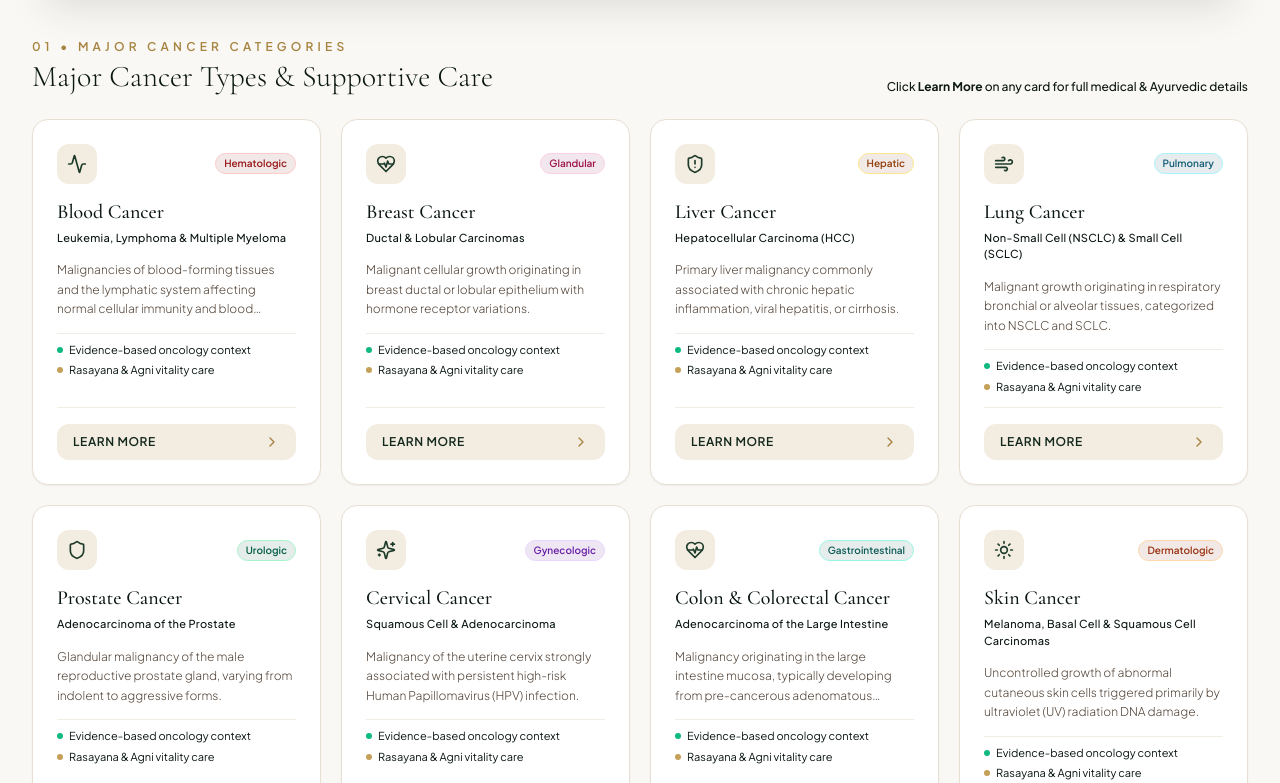
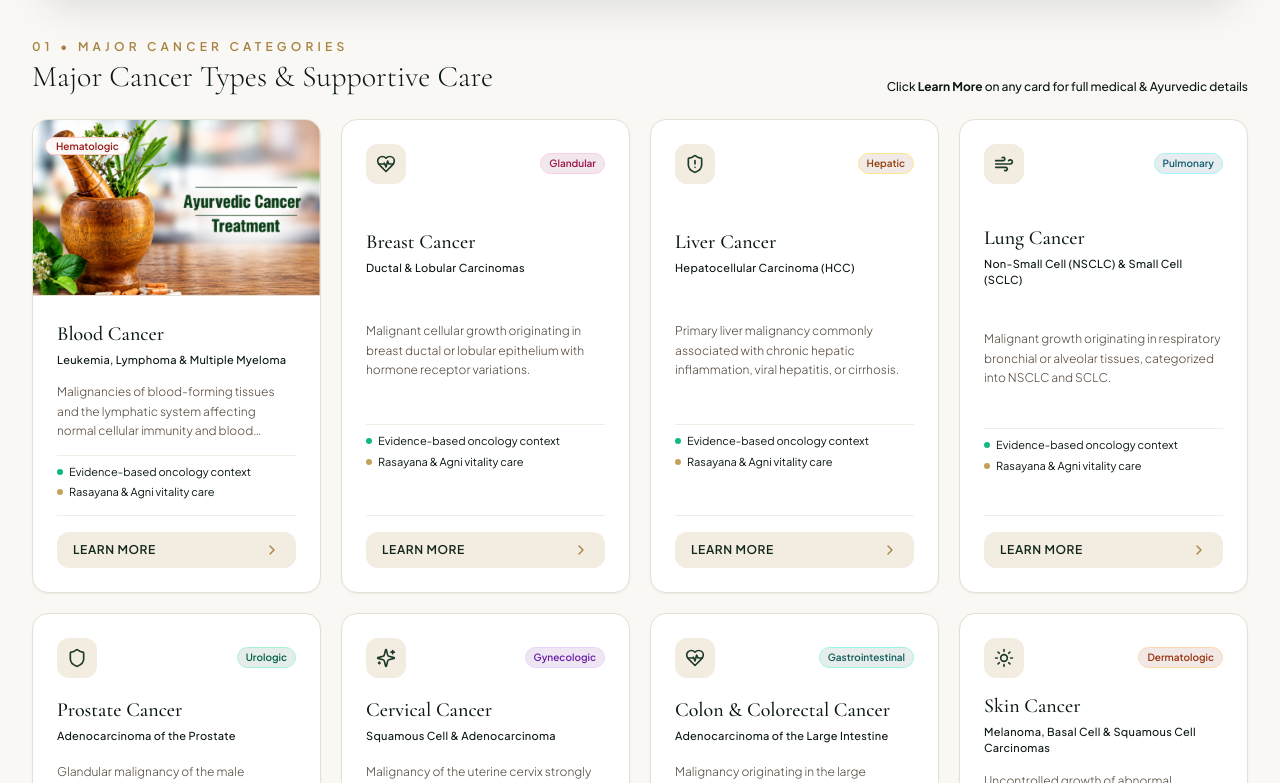
Before and after one commit to Shrikanthkk/sri-krishna-ayurvedic-, a React (Vite) app: page /treatments/cancer-treatment in a window 1280 px wide. Shown: the part 1037-1820 px from the top of the page. Built offline with nearby package versions, Linux system fonts and the light colour scheme.

Commit message:
feat: add Ayurvedic Cancer Treatment image to Blood Cancer card and modal in cancer care section

```diff
--- a/src/components/CancerDetailModal.jsx
+++ b/src/components/CancerDetailModal.jsx
@@ -101,6 +101,22 @@ export default function CancerDetailModal({ cancerItem, isOpen, onClose, onOpenB
 
             {/* Scrollable Content Body */}
             <div className="p-5 sm:p-8 overflow-y-auto space-y-6 text-earth-900 grow">
+
+              {/* Optional Cancer/Ayurvedic Feature Image Banner */}
+              {cancerItem.image && (
+                <div className="relative h-48 sm:h-64 w-full rounded-2xl overflow-hidden border border-earth-200 shadow-sm bg-cream-100">
+                  <img
+                    src={cancerItem.image}
+                    alt={cancerItem.title}
+                    className="w-full h-full object-cover"
+                  />
+                  <div className="absolute inset-0 bg-gradient-to-t from-forest-950/70 via-transparent to-transparent flex items-end p-4">
+                    <span className="text-xs text-cream-100 font-medium tracking-wide">
+                      Ayurvedic Integrative & Supportive Oncology Care
+                    </span>
+                  </div>
+                </div>
+              )}
 
               {/* Medical Notice Banner */}
               <div className="p-4 bg-amber-500/10 border-l-4 border-amber-600 rounded-r-2xl flex items-start gap-3 text-xs text-earth-900">
--- a/src/data/cancerData.js
+++ b/src/data/cancerData.js
@@ -16,6 +16,7 @@ export const majorCancerTypes = [
     category: "Hematologic Malignancy",
     badgeColor: "bg-red-900/10 text-red-800 border-red-200",
     iconName: "Activity",
+    image: "/images/ayurvedic_cancer_treatment.png",
     shortSummary: "Malignancies of blood-forming tissues and the lymphatic system affecting normal cellular immunity and blood production.",
     points: {
       whatItIs: "Cancers that originate in bone marrow blood-forming tissues (Leukemia), the lymphatic system (Lymphoma), or plasma cells (Multiple Myeloma), leading to abnormal white blood cell proliferation and impaired normal blood function.",
--- a/src/pages/treatments/CancerTreatment.jsx
+++ b/src/pages/treatments/CancerTreatment.jsx
@@ -173,10 +173,27 @@ export default function CancerTreatment({ onOpenBooking }) {
               return (
                 <div
                   key={cancer.id}
-                  className="bg-white rounded-2xl border border-earth-200 shadow-sm hover:shadow-elevated transition-all duration-300 flex flex-col justify-between p-5 sm:p-6 group hover:-translate-y-1"
+                  className="bg-white rounded-2xl border border-earth-200 shadow-sm hover:shadow-elevated transition-all duration-300 flex flex-col justify-between overflow-hidden group hover:-translate-y-1"
                 >
-                  <div className="space-y-3.5">
-                    {/* Top Icon & Category Badge */}
+                  {/* Top Image Banner if present */}
+                  {cancer.image ? (
+                    <div className="relative h-44 w-full overflow-hidden bg-cream-100 border-b border-earth-200">
+                      <img
+                        src={cancer.image}
+                        alt={cancer.title}
+                        className="w-full h-full object-cover group-hover:scale-105 transition-transform duration-500"
+                      />
+                      <div className="absolute top-3 left-3">
+                        <span className={`text-[10px] font-semibold px-2.5 py-0.5 rounded-full border bg-white/95 backdrop-blur-xs shadow-xs ${cancer.badgeColor}`}>
+                          {cancer.category.split(' ')[0]}
+                        </span>
+                      </div>
+                    </div>
+                  ) : null}
+
+                  <div className="p-5 sm:p-6 flex flex-col justify-between flex-1 space-y-3.5">
+                    {/* Top Icon & Category Badge when no image */}
+                    {!cancer.image && (
                       <div className="flex items-center justify-between">
                         <div className="w-10 h-10 rounded-xl bg-cream-100 group-hover:bg-forest-900 text-forest-800 group-hover:text-brass-400 flex items-center justify-center transition-colors">
                           <IconComponent className="w-5 h-5" />
@@ -185,6 +202,7 @@ export default function CancerTreatment({ onOpenBooking }) {
                           {cancer.category.split(' ')[0]}
                         </span>
                       </div>
+                    )}
 
                     {/* Title & Subtitle */}
                     <div className="space-y-1">
@@ -212,10 +230,9 @@ export default function CancerTreatment({ onOpenBooking }) {
                         <span className="truncate">Rasayana & Agni vitality care</span>
                       </div>
                     </div>
-                  </div>
 
                     {/* Learn More Button */}
-                  <div className="pt-4 mt-3 border-t border-earth-200/60">
+                    <div className="pt-4 mt-auto border-t border-earth-200/60">
                       <button
                         onClick={() => handleOpenDetail(cancer)}
                         className="w-full py-2.5 px-4 bg-cream-100 hover:bg-forest-900 text-forest-900 hover:text-cream-50 font-semibold text-xs uppercase tracking-wider rounded-xl transition-all flex items-center justify-between cursor-pointer group-hover:bg-forest-900 group-hover:text-cream-50"
@@ -223,6 +240,7 @@ export default function CancerTreatment({ onOpenBooking }) {
                         <span>Learn More</span>
                         <ChevronRight className="w-4 h-4 text-brass-600 group-hover:translate-x-0.5 transition-transform" />
                       </button>
+                    </div>
                   </div>
                 </div>
               );
```
Also changed, not shown: public/images/ayurvedic_cancer_treatment.png (added), public/images/blood_cancer.png (added). Lines whose indentation alone changed are shown as unchanged.
